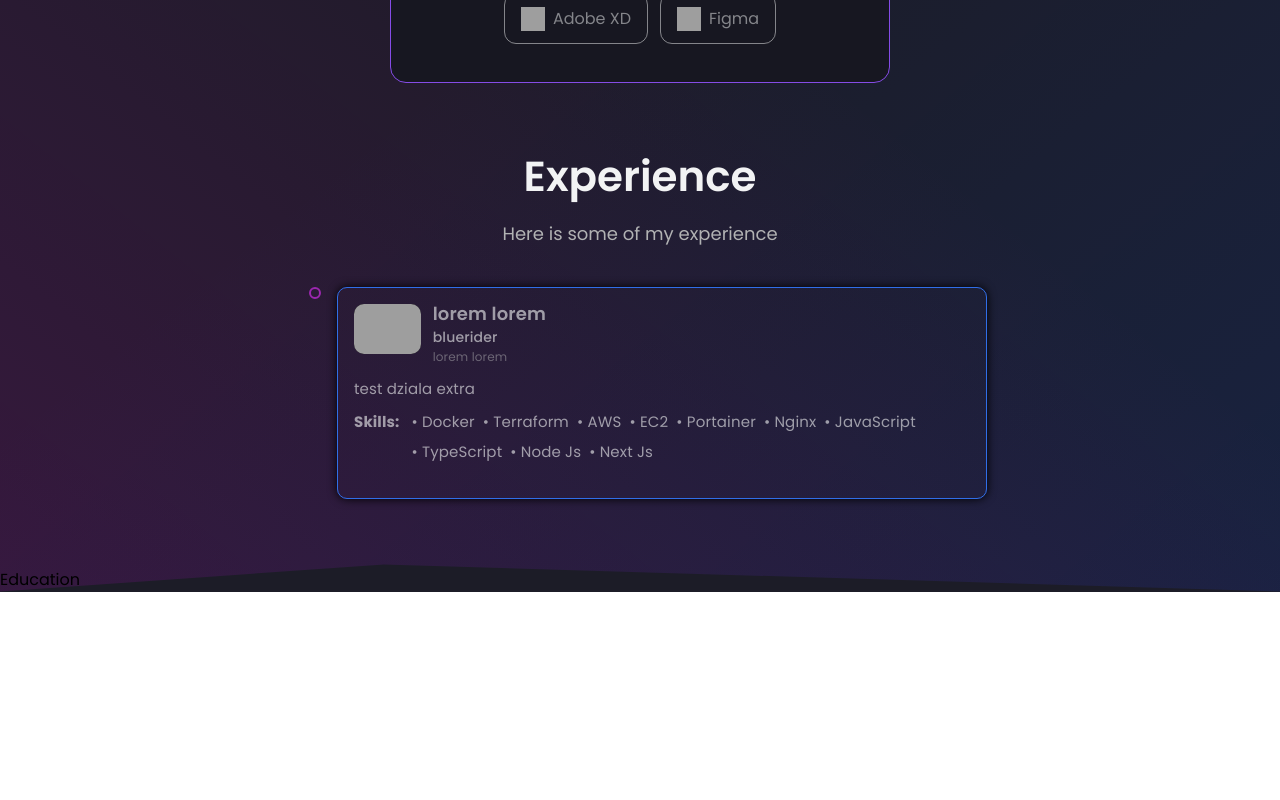
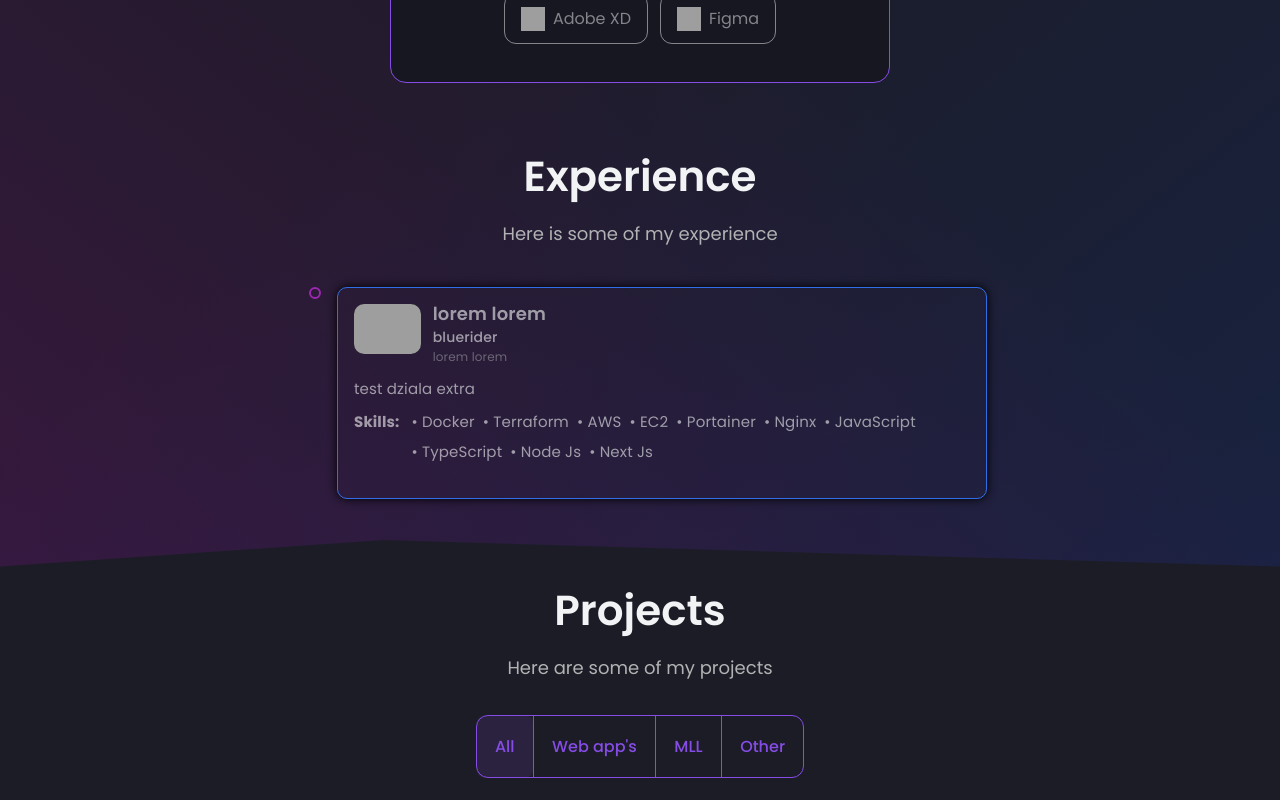
Before and after one commit to Zenkovsky03/showcase, a React (Create React App) app: page / in a window 1280 px wide. Shown: the part 1500-2300 px from the top of the page. Before the commit the page ends 2092 px from the top, so only its background shows below. Built offline with nearby package versions, Linux system fonts and the light colour scheme; grey boxes are pictures that could not be loaded.

Commit message:
Add: basic structure of Project component with some styles

```diff
--- a/src/App.js
+++ b/src/App.js
@@ -8,6 +8,7 @@ import Skills from "./components/Skills";
 import Education from "./components/Education";
 import {BrowserRouter as Router} from "react-router-dom";
 import Experience from "./components/Experience";
+import Projects from "./components/Projects";
 
 
 const Body = styled.div`
@@ -42,8 +43,9 @@ function App() {
                   <Wrapper>
                       <Skills />
                       <Experience />
-                      <Education />
+                      {/*<Education />*/}
                   </Wrapper>
+                  <Projects />
               </Body>
           </Router>
       </ThemeProvider>
--- /dev/null
+++ b/src/components/Projects/index.js
@@ -0,0 +1,115 @@
+import React from 'react';
+import styled from 'styled-components';
+import {useState} from "react";
+
+const Container = styled.div`
+    display: flex;
+    flex-direction: column;
+    justify-content: center;
+    position: relative;
+    z-index: 1;
+    align-items: center;
+`;
+
+const Wrapper = styled.div`
+    max-width: 1100px;
+    position: relative;
+    display: flex;
+    flex-direction: column;
+    justify-content: space-between;
+    align-items: center;
+    width: 100%;
+    gap: 12px;
+`;
+
+const Title = styled.div`
+    font-size: 42px;
+    font-weight: 600;
+    text-align: center;
+    margin-top: 12px;
+    color: ${({ theme }) => theme.text_primary};
+
+    @media (max-width: 768px){
+        margin-top: 12px;
+        font-size: 32px;
+    }
+`;
+
+const Desc = styled.div`
+    font-size: 18px;
+    max-width: 600px;
+    text-align: center;
+    color: ${({ theme }) => theme.text_secondary};
+
+    @media (max-width: 768px){
+        font-size: 16px;
+    }
+`;
+
+
+const ToogleGroup = styled.div`
+    display: flex;
+    border: 1.5px solid ${({ theme }) => theme.primary};
+    color: ${({ theme }) => theme.primary};
+    font-size: 16px;
+    border-radius: 12px;
+    font-weight: 500;
+    margin: 22px 0;
+
+    @media (max-width: 768px){
+        font-size: 12px;
+    }
+`;
+
+const ToogleButton = styled.div`
+    padding: 18px 18px;
+    cursor: pointer;
+    border-radius: 6px;
+
+    ${({active, theme}) =>
+            active &&
+            `
+                background-color: ${theme.primary + 20};
+            `
+    }
+    &:hover {
+        background-color: ${({ theme }) => theme.primary + 80};
+    }
+
+    @media (max-width: 768px){
+        padding: 6px 8px;
+        border-radius: 4px;
+    }
+`;
+
+const Divider = styled.div`
+    width: 1.5px;
+    background-color: ${({ theme }) => theme.primary};
+`;
+
+function Projects(props) {
+    const [toogle, setToogle] = useState("all");
+    return (
+        <Container id="projects">
+            <Wrapper>
+                <Title>Projects</Title>
+                <Desc>Here are some of my projects</Desc>
+                <ToogleGroup>
+                    {toogle === "all" ? (
+                        <ToogleButton active value="all">All</ToogleButton>
+                    ) : (
+                        <ToogleButton value="all" >All</ToogleButton>
+                    )}
+                    <Divider/>
+                    <ToogleButton>Web app's</ToogleButton>
+                    <Divider/>
+                    <ToogleButton>MLL</ToogleButton>
+                    <Divider/>
+                    <ToogleButton>Other</ToogleButton>
+                </ToogleGroup>
+            </Wrapper>
+        </Container>
+    );
+}
+
+export default Projects;
```
